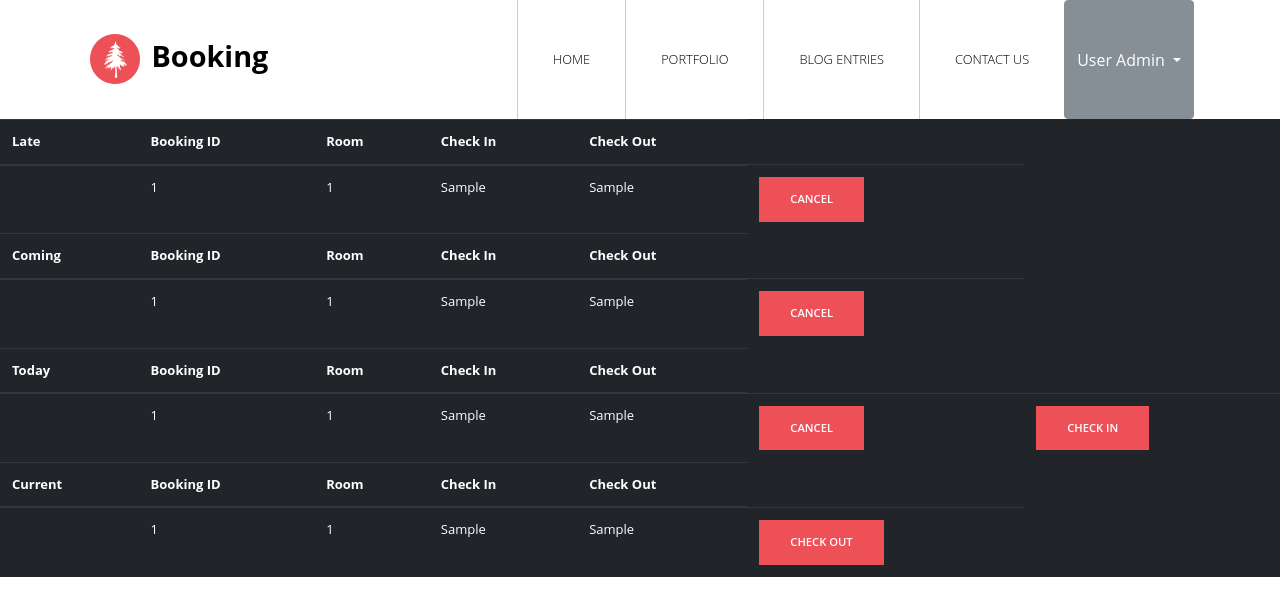
After one commit to quangtruong9/web, a Flask app: template booking/templates/manage.html in a window 1280 px wide. The commit adds this page. Shown: the top 616 px of the page. Run offline with Flask 2, Linux system fonts and the light colour scheme; the template is opened without the code that fills it: most values are stand-ins (such as "Sample title", 1, 10 or a date in 2020); some libraries are stand-ins or nearby versions.

Commit message:
check in, check out function for admin and update information

```diff
--- a/booking/app.py
+++ b/booking/app.py
@@ -1,8 +1,9 @@
 import os
+import datetime
 from flask import Flask, render_template, request, redirect, url_for, jsonify
 from sqlalchemy import create_engine
 from sqlalchemy.orm import scoped_session, sessionmaker
-from datetime import datetime
+
 app = Flask(__name__)
 #trc khi chạy, tạo trong postgres database của khách hàng
 # CREATE TABLE customers (
@@ -68,8 +69,35 @@ def home(email):
     customer = db.execute("SELECT * FROM customers WHERE email=:email",{"email":email}).fetchone()
     return render_template("main.html",customer=customer)
 
+
+
+@app.route("/myinfo/<email>", methods=['POST','GET'])
+def myinfo(email):
+    if request.method == 'POST':
+        new_email = request.form.get("email")
+        firstname = request.form.get("fname")
+        lastname = request.form.get("lname")
+        phone_number = request.form.get("pnumber")
+        if firstname != '':
+            db.execute("UPDATE customers SET firstname = :firstname WHERE email = :email",{"firstname":firstname,"email":email})
+        if lastname != '':
+            db.execute("UPDATE customers SET lastname = :lastname WHERE email = :email",{"lastname":lastname,"email":email})
+        if phone_number != '':
+            db.execute("UPDATE customers SET phone_number = :phone_number WHERE email = :email",{"phone_number":phone_number,"email":email})
+        if new_email != '':
+            db.execute("UPDATE customers SET email = :new_email WHERE email = :email",{"new_email":new_email,"email":email})
+            email = new_email
+        db.commit()
+    customer = db.execute("SELECT * FROM customers WHERE email = :email",{"email":email}).fetchone()
+    return render_template("myinfo.html",customer = customer)
+
+@app.route("/update/<email>",methods=['POST'])
+def update(email):
+    customer = db.execute("SELECT * FROM customers WHERE email = :email",{"email":email}).fetchone()
+    return render_template("update.html",customer = customer)
+
+#hiển thị trang cá nhân của khách hàng
 @app.route("/user/<email>")
-#hiển thị trang cá nhân của khách hàng
 def user(email):
     if (email == "admin@admin"):
         booking = db.execute("SELECT * FROM bookings").fetchall()
@@ -88,6 +116,8 @@ def cancel(email,book_id):
             booking = db.execute("SELECT * FROM bookings WHERE email = :email",{"email":email}).fetchall()
 
         return render_template("user.html",email=email,booking=booking)
+
+
 
 
 @app.route("/booking/<email>",methods=['POST'])
@@ -113,3 +143,67 @@ def bookings(email,room_id,check_in,check_out):
                 {"room_id":room_id,"email":email,"check_in":check_in,"check_out":check_out})
     db.commit()
     return render_template("bookings.html",email=email,room_id=room_id)
+
+@app.route("/manage")
+def manage():
+    now = datetime.datetime.now()
+    today = now.date()
+    late = db.execute("SELECT * FROM bookings WHERE check_in < :today",{"today":today}).fetchall()
+    thisday = db.execute("SELECT * FROM bookings WHERE check_in = :today",{"today":today}).fetchall()
+    coming = db.execute("SELECT * FROM bookings WHERE check_in > :today",{"today":today}).fetchall()
+    current = db.execute("SELECT * FROM checkin_success").fetchall()
+    return render_template("manage.html",lates = late,thisday= thisday,coming = coming, current = current)
+
+@app.route("/manage/cancel/<book_id>")
+def admin_cancel(book_id):
+    db.execute("DELETE FROM bookings WHERE booking_id = :book_id",{"book_id":book_id})
+    db.commit()
+    now = datetime.datetime.now()
+    today = now.date()
+    late = db.execute("SELECT * FROM bookings WHERE check_in < :today",{"today":today}).fetchall()
+    thisday = db.execute("SELECT * FROM bookings WHERE check_in = :today",{"today":today}).fetchall()
+    coming = db.execute("SELECT * FROM bookings WHERE check_in > :today",{"today":today}).fetchall()
+    current = db.execute("SELECT * FROM checkin_success").fetchall()
+    return render_template("manage.html",lates = late,thisday= thisday,coming = coming, current = current)
+
+@app.route("/manage/checkin/<book_id>",methods=['POST'])
+def checkin(book_id):
+    if request.method == 'POST':
+        db.execute("INSERT INTO checkin_success SELECT * FROM bookings WHERE booking_id = :book_id",{"book_id":book_id})
+        db.execute("DELETE FROM bookings WHERE booking_id = :book_id",{"book_id":book_id})
+        db.commit()
+        now = datetime.datetime.now()
+        today = now.date()
+        late = db.execute("SELECT * FROM bookings WHERE check_in < :today",{"today":today}).fetchall()
+        thisday = db.execute("SELECT * FROM bookings WHERE check_in = :today",{"today":today}).fetchall()
+        coming = db.execute("SELECT * FROM bookings WHERE check_in > :today",{"today":today}).fetchall()
+        current = db.execute("SELECT * FROM checkin_success").fetchall()
+        return render_template("manage.html",lates = late,thisday= thisday,coming = coming, current = current)
+
+
+@app.route("/manage/checkout/<book_id>",methods=['POST'])
+def checkout(book_id):
+    if request.method == 'POST':
+        now = datetime.datetime.now()
+        check_out = now.date()
+        check_in = db.execute("SELECT check_in FROM checkin_success WHERE booking_id = :book_id",{"book_id":book_id}).fetchone()
+        cus_email = db.execute("SELECT email FROM checkin_success WHERE booking_id = :book_id",{"book_id":book_id}).fetchone()
+        room_id = db.execute("SELECT room_id FROM checkin_success WHERE booking_id = :book_id",{"book_id":book_id}).fetchone()
+        price = db.execute("SELECT price FROM rooms WHERE id = :room_id ",{"room_id":room_id[0]}).fetchone()
+        date = check_out - check_in[0]
+        if date.days == 0:
+            total_date = 1
+        else:
+            total_date = date.days
+        cost = int(price[0]) * total_date
+        db.execute("INSERT INTO checkout_success (booking_id,room_id,email,check_in,check_out,price) VALUES (:booking_id,:room_id,:email,:check_in,:check_out,:price)",
+            {"booking_id":book_id,"room_id":room_id[0],"email":cus_email[0],"check_in":check_in[0],"check_out":check_out,"price":cost})
+        db.execute("DELETE FROM checkin_success WHERE booking_id = :book_id",{"book_id":book_id})
+        db.commit()
+        now = datetime.datetime.now()
+        today = now.date()
+        late = db.execute("SELECT * FROM bookings WHERE check_in < :today",{"today":today}).fetchall()
+        thisday = db.execute("SELECT * FROM bookings WHERE check_in = :today",{"today":today}).fetchall()
+        coming = db.execute("SELECT * FROM bookings WHERE check_in > :today",{"today":today}).fetchall()
+        current = db.execute("SELECT * FROM checkin_success").fetchall()
+        return render_template("manage.html",lates = late,thisday= thisday,coming = coming, current = current)
--- a/booking/templates/index.html
+++ b/booking/templates/index.html
@@ -8,9 +8,6 @@
     <title>Hotel Reservation</title>
 <!--
 
-Template 2095 Level
-
-http://www.tooplate.com/view/2095-level
 
 -->
     <!-- load stylesheets -->
--- /dev/null
+++ b/booking/templates/manage.html
@@ -0,0 +1,206 @@
+<!DOCTYPE html>
+<html lang="en">
+<head>
+    <meta charset="utf-8">
+    <meta http-equiv="X-UA-Compatible" content="IE=edge">
+    <meta name="viewport" content="width=device-width, initial-scale=1">
+
+    <title>Hotel Reservation</title>
+
+
+<!--
+
+-->
+    <!-- load stylesheets -->
+    <script>
+          function checkin(){
+            const check = button.dataset.checkin;
+            alert('hi yall');
+            return false;
+          }
+    </script>
+    <link rel="stylesheet" href="{{url_for('static',filename='font-awesome-4.7.0/css/font-awesome.min.css')}}">                <!-- Font Awesome -->
+    <link rel="stylesheet" href="{{url_for('static',filename='css/bootstrap.min.css')}}">                                      <!-- Bootstrap style -->
+    <link rel="stylesheet" type="text/css" href="{{url_for('static',filename='slick/slick.css')}}"/>
+    <link rel="stylesheet" type="text/css" href="{{url_for('static',filename='slick/slick-theme.css')}}"/>
+    <link rel="stylesheet" type="text/css" href="{{url_for('static',filename='css/datepicker.css')}}"/>
+    <link rel="stylesheet" href="{{url_for('static',filename='css/tooplate-style.css')}}">                                   <!-- Templatemo style -->
+    <script src="https://maxcdn.bootstrapcdn.com/bootstrap/3.4.0/js/bootstrap.min.js"></script>
+    <!-- HTML5 shim and Respond.js for IE8 support of HTML5 elements and media queries -->
+    <!-- WARNING: Respond.js doesn't work if you view the page via file:// -->
+        <!--[if lt IE 9]>
+          <script src="https://oss.maxcdn.com/html5shiv/3.7.2/html5shiv.min.js"></script>
+          <script src="https://oss.maxcdn.com/respond/1.4.2/respond.min.js"></script>
+          <![endif]-->
+</head>
+<body>
+    <div class="tm-main-content" id="top">
+        <div class="tm-top-bar-bg"></div>
+        <div class="tm-top-bar" id="tm-top-bar">
+            <!-- Top Navbar -->
+            <div class="container">
+                <div class="row">
+                    <nav class="navbar navbar-expand-lg narbar-light">
+                        <a class="navbar-brand mr-auto" href="#">
+                            <img src="{{url_for('static',filename='img/logo.png')}}" alt="Site logo">
+                            Booking
+                        </a>
+                        <button type="button" id="nav-toggle" class="navbar-toggler collapsed" data-toggle="collapse" data-target="#mainNav" aria-expanded="false" aria-label="Toggle navigation">
+                            <span class="navbar-toggler-icon"></span>
+                        </button>
+                        <div id="mainNav" class="collapse navbar-collapse tm-bg-white">
+                            <ul class="navbar-nav ml-auto">
+                              <li class="nav-item">
+                                <a class="nav-link" href="{{url_for('home',email='admin@admin')}}">Home </a>
+                              </li>
+                              <li class="nav-item">
+                                <a class="nav-link" href="#tm-section-4">Portfolio</a>
+                              </li>
+                              <li class="nav-item">
+                                <a class="nav-link" href="#tm-section-5">Blog Entries</a>
+                              </li>
+                              <li class="nav-item">
+                                <a class="nav-link" href="#tm-section-6">Contact Us</a>
+                              </li>
+                              <li class ="btn-group">
+                                <button type="button" class="btn btn-secondary dropdown-toggle" data-toggle="dropdown" aria-haspopup="true" aria-expanded="false">
+                                    User Admin
+                                </button>
+                                <div class="dropdown-menu dropdown-menu-lg-left">
+                                    <a href="{{ url_for('manage')}}" >Manange Hotel </a>
+                                    <br>
+                                    <a href="{{url_for('myinfo',email='admin@admin')}}"> My Information</a>
+                                    <br>
+                                    <a href="{{url_for('index')}}"> Sign Out</a>
+                                </div>
+                              </li>
+                            </ul>
+                        </div>
+                    </nav>
+                </div>
+            </div>
+        </div>
+    </div>
+    <div>
+                  <table class="table table-dark ">
+                    <thead>
+                      <tr>
+                        <th scope="col">Late</th>
+                        <th scope="col">Booking ID</th>
+                        <th scope="col">Room</th>
+                        <th scope="col">Check In</th>
+                        <th scope="col">Check Out</th>
+                      </tr>
+                    </thead>
+                    <tbody>
+                      {%for late in lates%}
+                      <tr>
+                        <td></td>
+                        <td>{{late.booking_id}}</td>
+                        <td>{{late.room_id}}</td>
+                        <td>{{late.check_in}}</td>
+                        <td>{{late.check_out}}</td>
+                        <td>
+                          <form action="{{url_for('admin_cancel',book_id=late.booking_id)}}" onclick="return confirm('Are you sure you want to cancel?');" method="post">
+                            <button type="submit" class="btn btn-primary">Cancel</button>
+                          </form>
+                        </td>
+                      </tr>
+                      {% endfor %}
+                    </tbody>
+
+                    <thead>
+                      <tr>
+                        <th scope="col">Coming</th>
+                        <th scope="col">Booking ID</th>
+                        <th scope="col">Room</th>
+                        <th scope="col">Check In</th>
+                        <th scope="col">Check Out</th>
+                      </tr>
+                    </thead>
+                    <tbody>
+                      {%for come in coming%}
+                      <tr>
+                        <td></td>
+                        <td>{{come.booking_id}}</td>
+                        <td>{{come.room_id}}</td>
+                        <td>{{come.check_in}}</td>
+                        <td>{{come.check_out}}</td>
+                        <td>
+                          <form action="{{url_for('admin_cancel',book_id=come.booking_id)}}" onclick="return confirm('Are you sure you want to cancel?');" method="post">
+                            <button type="submit" class="btn btn-primary">Cancel</button>
+                          </form>
+                        </td>
+                      </tr>
+                      {% endfor %}
+                    </tbody>
+
+                    <thead>
+                      <tr>
+                        <th scope="col">Today</th>
+                        <th scope="col">Booking ID</th>
+                        <th scope="col">Room</th>
+                        <th scope="col">Check In</th>
+                        <th scope="col">Check Out</th>
+                      </tr>
+                    </thead>
+                    <tbody>
+                      {%for today in thisday%}
+                      <tr>
+                        <td></td>
+                        <td>{{today.booking_id}}</td>
+                        <td>{{today.room_id}}</td>
+                        <td>{{today.check_in}}</td>
+                        <td>{{today.check_out}}</td>
+                        <td>
+                          <form action="{{url_for('admin_cancel',book_id=today.booking_id)}}" onclick="return confirm('Are you sure you want to cancel?');" method="post">
+                            <button type="submit" class="btn btn-primary">Cancel</button>
+                          </form>
+                        </td>
+                        <td>
+                            <form action="{{url_for('checkin',book_id=today.booking_id)}}" onclick="return confirm('Are you sure this customer arrive?');" method="post">
+                              <button type="submit" class="btn btn-primary" >Check In</button>
+                            </form>
+                          </td>
+                      </tr>
+                      {% endfor %}
+                    </tbody>
+
+                    <thead>
+                      <tr>
+                        <th scope="col">Current</th>
+                        <th scope="col">Booking ID</th>
+                        <th scope="col">Room</th>
+                        <th scope="col">Check In</th>
+                        <th scope="col">Check Out</th>
+                      </tr>
+                    </thead>
+                    <tbody>
+                      {%for cur in current%}
+                      <tr>
+                        <td></td>
+                        <td>{{cur.booking_id}}</td>
+                        <td>{{cur.room_id}}</td>
+                        <td>{{cur.check_in}}</td>
+                        <td>{{cur.check_out}}</td>
+
+                        <td>
+                            <form action="{{url_for('checkout',book_id=cur.booking_id)}}" onclick="return confirm('Are you sure this customer want to check out?');" method="post">
+                              <button type="submit" class="btn btn-primary">Check Out</button>
+                            </form>
+                          </td>
+                      </tr>
+                      {% endfor %}
+                    </tbody>
+                </table>
+
+        </div>
+        <script src="{{url_for('static',filename='js/jquery-1.11.3.min.js')}}"></script>             <!-- jQuery (https://jquery.com/download/) -->
+        <script src="{{url_for('static',filename='js/popper.min.js')}}"></script>                    <!-- https://popper.js.org/ -->
+        <script src="{{url_for('static',filename='js/bootstrap.min.js')}}"></script>                 <!-- https://getbootstrap.com/ -->
+        <script src="{{url_for('static',filename='js/datepicker.min.js')}}"></script>                <!-- https://github.com/qodesmith/datepicker -->
+        <script src="{{url_for('static',filename='js/jquery.singlePageNav.min.js')}}"></script>      <!-- Single Page Nav (https://github.com/ChrisWojcik/single-page-nav) -->
+        <script src="{{url_for('static',filename='slick/slick.min.js')}}"></script>
+
+</body>
+</html>
--- a/booking/templates/register.html
+++ b/booking/templates/register.html
@@ -82,7 +82,7 @@
                                 </div>
                                 <div class="form-group">
                                   <label for="inputAddress">Phone Number</label>
-                                  <input type="text" class="form-control" id="inputPhoneNumber" name="pnumber" placeholder="0931233245">
+                                  <input type="number" class="form-control" id="inputPhoneNumber" name="pnumber" placeholder="0931233245">
                                 </div>
 
 
```
Also changed, not shown: booking/templates/booking.html (+25 -6 lines), booking/templates/main.html (+18 -5 lines), booking/templates/myinfo.html (added, +180 -0 lines), booking/templates/update.html (added, +136 -0 lines), booking/templates/user.html (+18 -6 lines), booking/test.py (+9 -5 lines), booking/static/img/standard-room-1-double.jpg (added), booking/static/img/standard-room-2.jpg (added).
